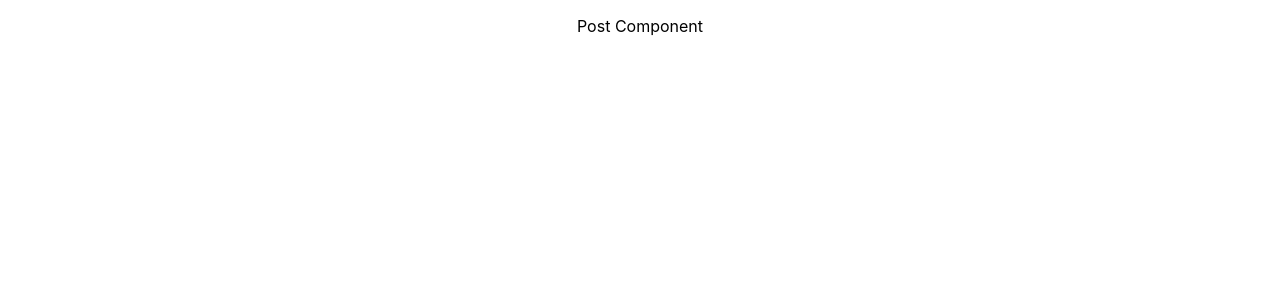
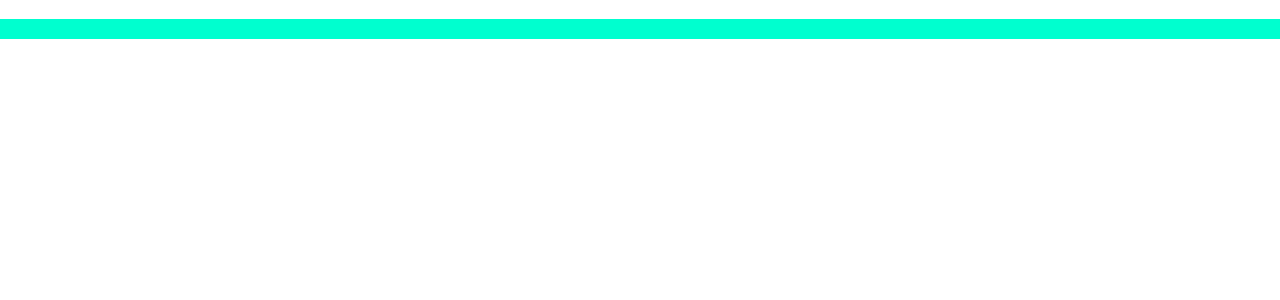
Before and after one commit to petefletcher81/topgun-customs-frontend, a React (Create React App) app: page / in a window 1280 px wide. Shown: the top 300 px of the page. Built offline with nearby package versions, Linux system fonts and the light colour scheme.

Commit message:
Initial Post structure and props.

```diff
--- a/src/components/Post.jsx
+++ b/src/components/Post.jsx
@@ -1,13 +1,22 @@
 import React from 'react';
-
 class Post extends React.Component {
     render() {
         return (
-            <div>
-                <p>Post Component</p>
+            <div style={containerStyle} height={this.props.height}>
+            <h3>{this.props.title}</h3>
+            <img
+                src={this.props.imageSrc}
+                alt={this.props.title} />
+     <p>
+         {this.props.description}
+     </p>
             </div>
             );
         }
     }
 
+const containerStyle = {
+    backgroundColor: '#00FFCF'
+};
+
 export default Post;
```
Also changed, not shown: public/images/heman.jpg (added).
